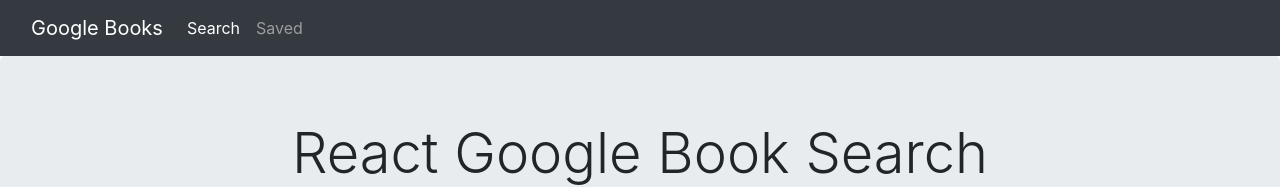
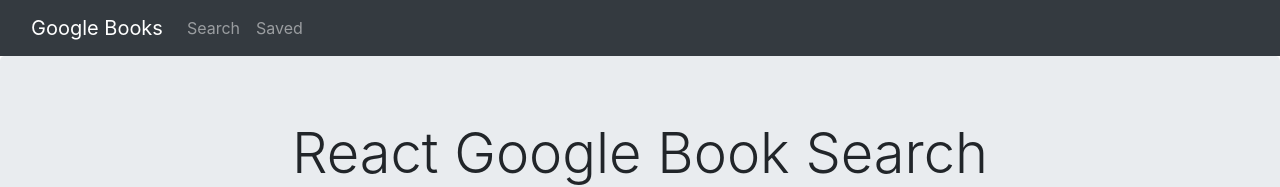
Before and after one commit to derrickhardison/google-books-react-app, a React (Create React App) app in the folder client/: page / in a window 1280 px wide. Shown: the top 187 px of the page. Built offline with nearby package versions, Linux system fonts and the light colour scheme; no server answers.

Commit message:
Removed active class from nav link item

```diff
--- a/client/src/components/Header/Header.jsx
+++ b/client/src/components/Header/Header.jsx
@@ -23,7 +23,7 @@
           <div className="collapse navbar-collapse" id="navbarSupportedContent">
             <ul className="navbar-nav me-auto mb-2 mb-lg-0">
               <li className="nav-item">
-                <a className="nav-link active" aria-current="page" href="/">
+                <a className="nav-link" aria-current="page" href="/">
                   Search
                 </a>
               </li>
```
